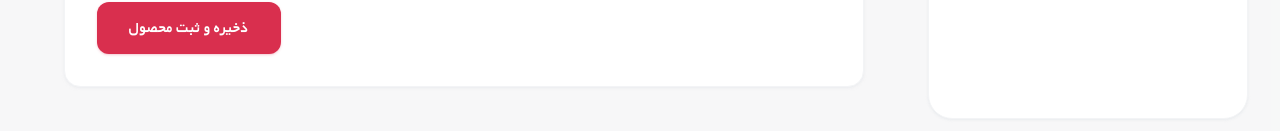
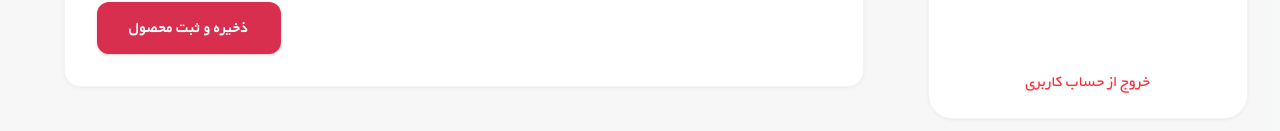
Before and after one commit to MisaqArtist7/cherry_yadak, a Next.js app: page /admin/products/create-product in a window 1280 px wide. Shown: the part 959-1090 px from the top of the page. Built offline with nearby package versions, Linux system fonts and the light colour scheme; no server answers; the database is empty.

Commit message:
create logout button

```diff
--- a/components/layout/Admin/Sidebar.tsx
+++ b/components/layout/Admin/Sidebar.tsx
@@ -2,7 +2,9 @@
 
 import Image from 'next/image'
 import Link from 'next/link'
+import { useState } from 'react'
 import { usePathname } from 'next/navigation'
+import { useRouter } from "next/navigation";
 
 type SidebarProps = {
     isOpen: boolean,
@@ -17,9 +19,21 @@ export default function Sidebar({ isOpen, onClose } : SidebarProps) {
         { label: 'افزودن محصول جدید', icon: '#plus-circle', href: '/admin/products/create-product' },
         { label: 'افزودن دسته‌ب بندی', icon: '#tag', href: '/admin/products/create-category' },
         { label: 'افزودن برند', icon: '#puzzle-piece', href: '/admin/products/create-brand' },
-        { label: 'لیست کاربران', icon: '#users', href: '/admin/users' }
+        { label: 'لیست کاربران', icon: '#users', href: '/admin/users' },
     ]
+    const router = useRouter();
 
+    const [loggingOut, setLoggingOut] = useState(false);
+    async function handleLogout() {
+        setLoggingOut(true);
+        try {
+            await fetch("/api/admin/logout", { method: "POST" });
+            router.push("/admin/login");
+            router.refresh(); // برای پاک شدن استیت‌های سرور که به کوکی وابسته‌ن
+        } finally {
+            setLoggingOut(false);
+        }
+    }
     return (
         <>
             {/* لایه تاریک پشت سایدبار در موبایل (Backdrop) */}
@@ -83,6 +97,13 @@ export default function Sidebar({ isOpen, onClose } : SidebarProps) {
                         })}
                     </ul>
                 </nav>
+                <button
+                    onClick={handleLogout}
+                    disabled={loggingOut}
+                    className="text-red-500 hover:text-red-600 disabled:opacity-60"
+                    >
+                    {loggingOut ? "در حال خروج…" : "خروج از حساب کاربری"}
+                </button>
             </aside>
         </>
     )
```
